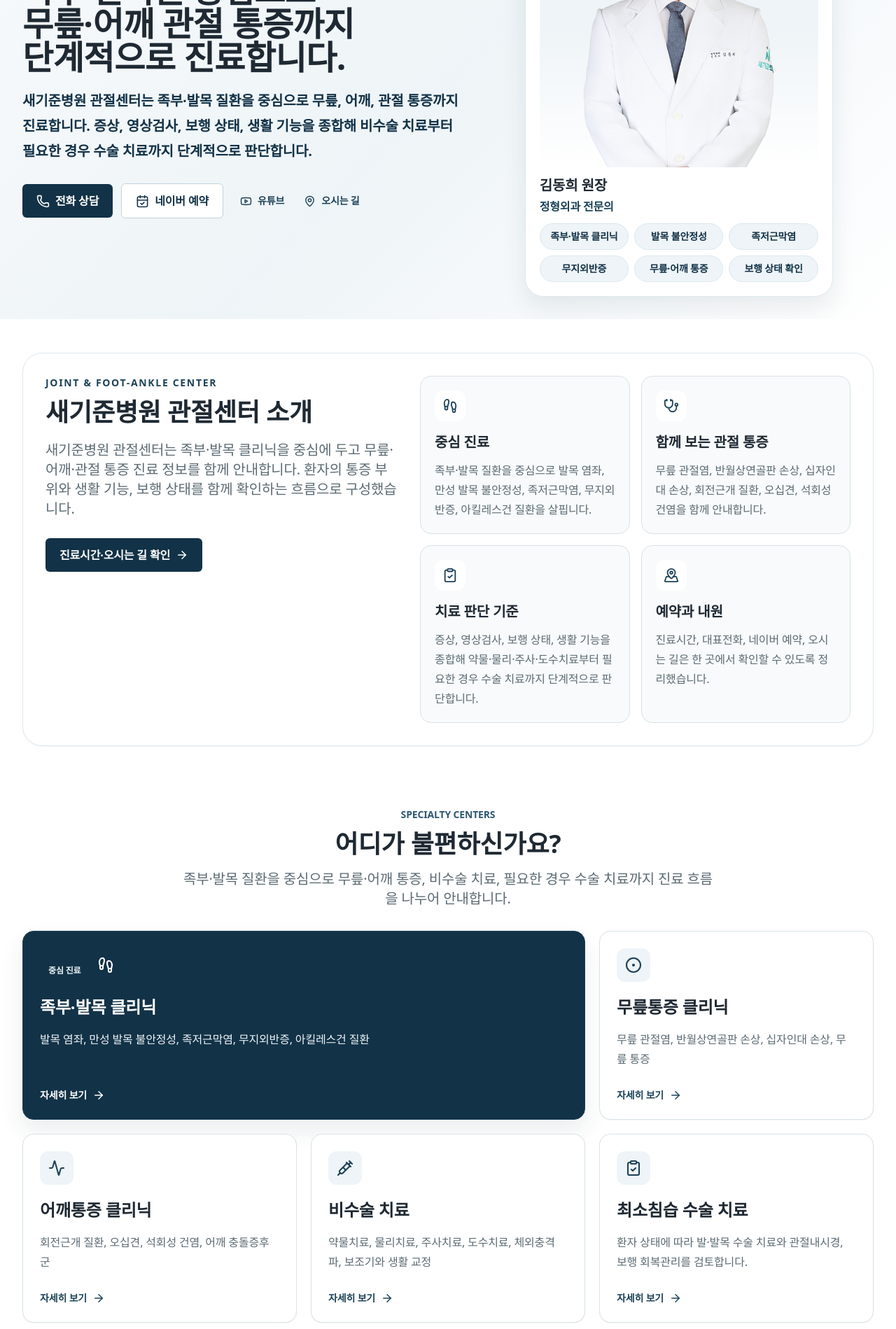
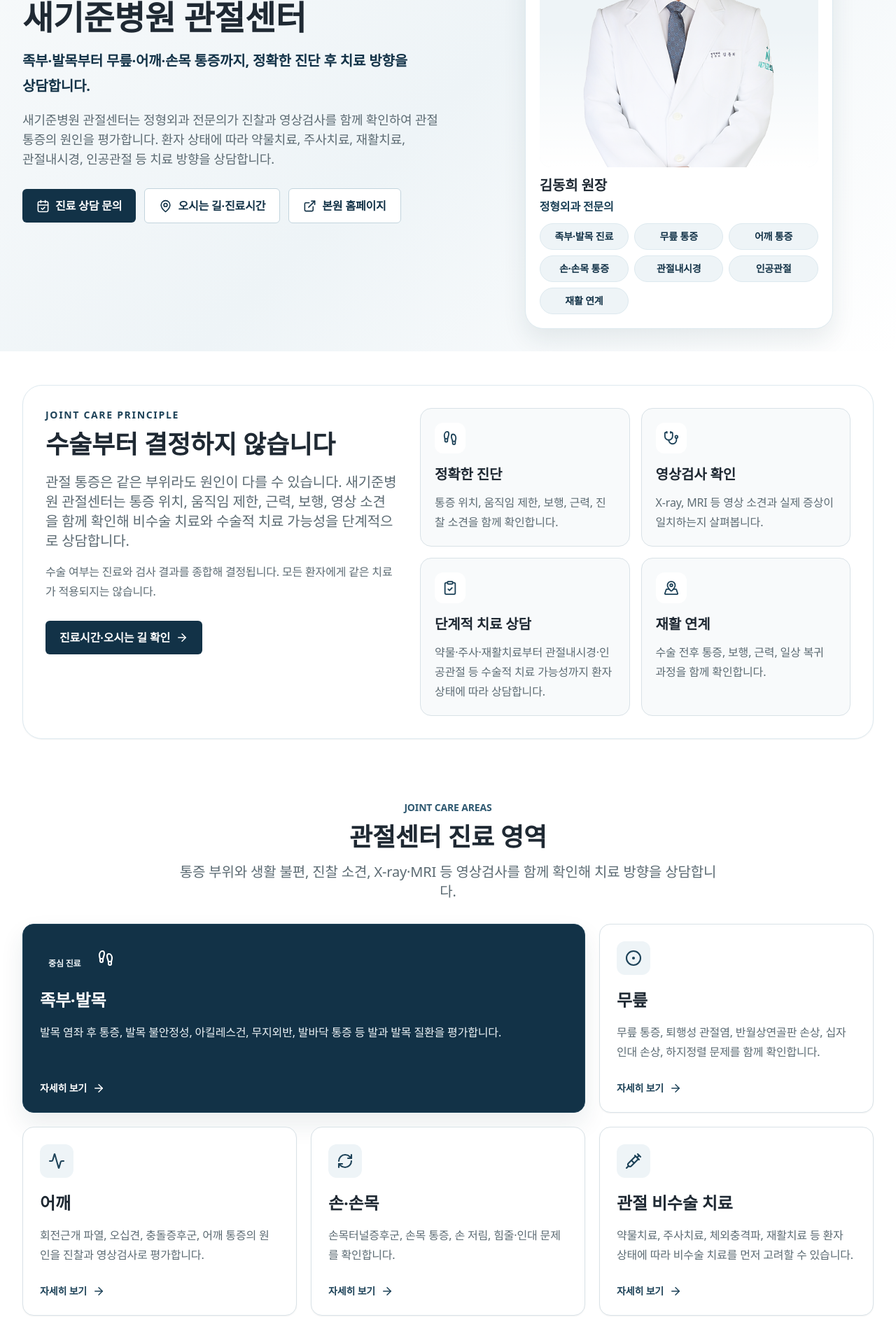
Before and after one commit to hanjinjangspine/joint.new-standard, a Next.js app: page / in a window 1280 px wide. Shown: the part 320-2219 px from the top of the page at 70% size. Built offline with nearby package versions, Linux system fonts and the light colour scheme; no server answers.

Commit message:
Refine joint center homepage messaging

```diff
--- a/app/page.tsx
+++ b/app/page.tsx
@@ -1,4 +1,6 @@
 import type { Metadata } from "next";
+import Link from "next/link";
+import { ArrowRight, ExternalLink, MapPin } from "lucide-react";
 import CenterIntroSection from "@/components/CenterIntroSection";
 import CTASection from "@/components/CTASection";
 import DoctorIntroSection from "@/components/DoctorIntroSection";
@@ -11,11 +13,31 @@ import SpecialtyGrid from "@/components/SpecialtyGrid";
 import TreatmentFlow from "@/components/TreatmentFlow";
 import { createMetadata } from "@/lib/seo";
 
+const officialLinks = [
+  {
+    label: "새기준병원 본원",
+    href: "https://new-standard.co.kr"
+  },
+  {
+    label: "의료진 소개",
+    href: "https://new-standard.co.kr/sub/r10/s1020.php"
+  },
+  {
+    label: "오시는 길·진료시간",
+    href: "https://new-standard.co.kr/sub/r10/s1040.php"
+  },
+  {
+    label: "온라인 상담",
+    href: "https://new-standard.co.kr/bbs/board.php?bo_table=counsel"
+  }
+];
+
 export const metadata: Metadata = createMetadata({
-  title: "새기준병원 관절센터 | 용인 족부·발목·무릎·어깨 진료",
+  title: "새기준병원 관절센터 | 족부·발목·무릎·어깨 통증 진료",
   description:
-    "용인 처인구 새기준병원 관절센터. 족부·발목 질환을 중심으로 무릎통증, 어깨통증, 관절주사, 비수술 치료, 필요한 경우 수술 치료와 보행 회복관리를 안내합니다.",
-  path: "/"
+    "새기준병원 관절센터는 족부·발목, 무릎, 어깨, 손·손목 통증을 진찰과 영상검사를 함께 확인해 비수술 치료와 수술적 치료 방향을 상담합니다. 용인시 처인구에 위치한 정형외과 관절 진료 안내입니다.",
+  path: "/",
+  keywords: ["용인 관절센터", "용인 족부발목", "용인 무릎통증", "용인 어깨통증", "용인 손목통증"]
 });
 
 export default function HomePage() {
@@ -24,34 +46,101 @@ export default function HomePage() {
       <HeroSection />
       <CenterIntroSection />
       <SpecialtyGrid />
+      <TreatmentFlow />
 
       <section className="bg-calm px-4 py-16 sm:px-6 lg:px-8">
-        <div className="mx-auto grid max-w-7xl gap-10 lg:grid-cols-[0.9fr_1.1fr] lg:items-center">
+        <div className="mx-auto grid max-w-7xl gap-8 lg:grid-cols-[0.92fr_1.08fr] lg:items-center">
           <SectionTitle
-            eyebrow="Treatment Philosophy"
-            title="발과 발목의 통증은 보행과 생활 기능을 함께 봅니다."
-            description="같은 발목 통증이라도 환자마다 불편한 동작, 신발 착용 문제, 보행 제한, 치료 목표가 다릅니다."
+            eyebrow="Foot & Ankle Focus"
+            title="족부·발목 통증은 보행과 균형까지 함께 봐야 합니다"
+            description="발과 발목 통증은 한 부위의 문제만이 아니라 보행, 하지정렬, 무릎·고관절 부담과도 관련될 수 있습니다. 새기준병원 관절센터는 족부·발목 질환을 중심으로 무릎, 어깨, 손목 등 관절 통증을 함께 평가합니다."
           />
-          <div className="rounded-lg border border-line bg-white p-6 shadow-sm sm:p-8">
-            <p className="text-xl leading-9 text-muted">
-              새기준병원 관절센터는 족부·발목 질환을 중심으로 환자의 이야기를 듣고,
-              영상검사와 진찰 소견, 기존 치료 반응을 함께 확인하여 치료 순서를 정합니다.
-              무릎과 어깨 통증도 관절의 움직임과 생활 제한을 함께 살펴 비수술 치료부터
-              필요한 경우 수술 치료까지 단계적으로 설명합니다.
-            </p>
+          <div className="grid gap-4 sm:grid-cols-3">
+            {[
+              { label: "족부·발목 진료", href: "/foot-ankle" },
+              { label: "최소침습 족부·발목 수술", href: "/foot-ankle-mis" },
+              { label: "회복관리", href: "/recovery" }
+            ].map((item) => (
+              <Link
+                key={item.href}
+                href={item.href}
+                className="group rounded-2xl border border-line bg-white p-5 shadow-sm transition hover:-translate-y-1 hover:border-brand-200 hover:shadow-card"
+              >
+                <span className="text-lg font-extrabold text-ink">{item.label}</span>
+                <span className="mt-5 inline-flex items-center gap-2 text-sm font-extrabold text-brand-700">
+                  자세히 보기
+                  <ArrowRight aria-hidden="true" size={17} className="transition group-hover:translate-x-1" />
+                </span>
+              </Link>
+            ))}
           </div>
         </div>
       </section>
 
       <FootAnkleFeature />
-      <TreatmentFlow />
       <DoctorIntroSection />
+
+      <section className="px-4 py-16 sm:px-6 lg:px-8">
+        <div className="mx-auto max-w-7xl rounded-[28px] border border-brand-100 bg-white p-6 shadow-sm sm:p-8">
+          <div className="grid gap-8 lg:grid-cols-[0.85fr_1.15fr] lg:items-center">
+            <SectionTitle
+              eyebrow="Local Guide"
+              title="용인·처인구 인근 관절 통증 진료 안내"
+              description="새기준병원 관절센터는 경기도 용인시 처인구에 위치해 있으며, 용인·처인구를 비롯해 수원, 오산, 이천, 안성, 경기 광주 등 인근 지역에서 무릎·어깨·발목·손목 통증으로 내원하는 환자의 진료 상담을 받을 수 있습니다. 새기준병원이 해당 지역에 위치한 것은 아니며, 환자 상태와 검사 결과에 따라 치료 방향을 상담합니다."
+            />
+            <div className="rounded-2xl bg-calm p-6">
+              <div className="flex h-12 w-12 items-center justify-center rounded-xl bg-white text-brand-700">
+                <MapPin aria-hidden="true" size={24} />
+              </div>
+              <p className="mt-5 text-lg font-extrabold text-ink">주소</p>
+              <p className="mt-2 text-base leading-7 text-muted">경기도 용인시 처인구 중부대로 1539</p>
+              <p className="mt-5 text-lg font-extrabold text-ink">진료 상담 전 확인</p>
+              <p className="mt-2 text-base leading-7 text-muted">
+                기존 X-ray, MRI 등 영상자료가 있다면 진료 상담에 도움이 됩니다. 진료 일정은 병원 상황에 따라 달라질 수 있으므로 방문 전 대표전화로 확인해 주세요.
+              </p>
+            </div>
+          </div>
+        </div>
+      </section>
+
+      <section className="bg-brand-900 px-4 py-16 text-white sm:px-6 lg:px-8">
+        <div className="mx-auto max-w-7xl">
+          <div className="grid gap-8 lg:grid-cols-[0.85fr_1.15fr] lg:items-start">
+            <div>
+              <p className="text-sm font-extrabold uppercase tracking-[0.12em] text-brand-100">
+                Official Hospital Links
+              </p>
+              <h2 className="mt-3 text-3xl font-extrabold leading-tight sm:text-4xl">
+                새기준병원 본원과 함께 보는 관절 진료
+              </h2>
+              <p className="mt-5 text-lg leading-8 text-brand-50">
+                관절센터 진료는 새기준병원 본원 진료 안내, 영상검사, 재활치료, 입퇴원 안내와 함께 확인할 수 있습니다.
+              </p>
+            </div>
+            <div className="grid gap-3 sm:grid-cols-2">
+              {officialLinks.map((item) => (
+                <Link
+                  key={item.href}
+                  href={item.href}
+                  target="_blank"
+                  rel="noopener noreferrer"
+                  className="group flex min-h-20 items-center justify-between rounded-2xl border border-white/12 bg-white/8 p-5 text-base font-extrabold text-white transition hover:bg-white/14"
+                >
+                  {item.label}
+                  <ExternalLink aria-hidden="true" size={18} className="transition group-hover:translate-x-1" />
+                </Link>
+              ))}
+            </div>
+          </div>
+        </div>
+      </section>
+
       <HomeAIReadableSummary />
       <FAQSection />
 
       <CTASection
-        title="진료시간과 오시는 길, 예약 방법을 확인하세요."
-        description="족부·발목 통증을 비롯해 무릎·어깨 관절 통증이 반복된다면 현재 상태와 치료 단계를 먼저 확인해 보세요. 내원 전 대표전화와 네이버 예약으로 진료 일정을 확인하실 수 있습니다."
+        title="관절 통증이 지속된다면 현재 상태와 치료 단계를 먼저 확인해 보세요"
+        description="족부·발목, 무릎, 어깨, 손·손목 통증은 원인이 다양합니다. 진찰과 영상검사 결과를 함께 확인해 환자 상태에 맞는 치료 방향을 상담합니다."
       />
     </main>
   );
--- a/components/CenterIntroSection.tsx
+++ b/components/CenterIntroSection.tsx
@@ -3,23 +3,23 @@ import { ArrowRight, ClipboardCheck, Footprints, MapPinned, Stethoscope } from "
 
 const introItems = [
   {
-    title: "중심 진료",
-    body: "족부·발목 질환을 중심으로 발목 염좌, 만성 발목 불안정성, 족저근막염, 무지외반증, 아킬레스건 질환을 살핍니다.",
+    title: "정확한 진단",
+    body: "통증 위치, 움직임 제한, 보행, 근력, 진찰 소견을 함께 확인합니다.",
     icon: Footprints
   },
   {
-    title: "함께 보는 관절 통증",
-    body: "무릎 관절염, 반월상연골판 손상, 십자인대 손상, 회전근개 질환, 오십견, 석회성 건염을 함께 안내합니다.",
+    title: "영상검사 확인",
+    body: "X-ray, MRI 등 영상 소견과 실제 증상이 일치하는지 살펴봅니다.",
     icon: Stethoscope
   },
   {
-    title: "치료 판단 기준",
-    body: "증상, 영상검사, 보행 상태, 생활 기능을 종합해 약물·물리·주사·도수치료부터 필요한 경우 수술 치료까지 단계적으로 판단합니다.",
+    title: "단계적 치료 상담",
+    body: "약물·주사·재활치료부터 관절내시경·인공관절 등 수술적 치료 가능성까지 환자 상태에 따라 상담합니다.",
     icon: ClipboardCheck
   },
   {
-    title: "예약과 내원",
-    body: "진료시간, 대표전화, 네이버 예약, 오시는 길은 한 곳에서 확인할 수 있도록 정리했습니다.",
+    title: "재활 연계",
+    body: "수술 전후 통증, 보행, 근력, 일상 복귀 과정을 함께 확인합니다.",
     icon: MapPinned
   }
 ];
@@ -31,15 +31,19 @@ export default function CenterIntroSection() {
         <div className="grid gap-8 rounded-[28px] border border-brand-100 bg-white p-6 shadow-sm lg:grid-cols-[0.9fr_1.1fr] lg:p-8">
           <div>
             <p className="text-sm font-extrabold uppercase tracking-[0.12em] text-brand-700">
-              Joint & Foot-Ankle Center
+              Joint Care Principle
             </p>
             <h2 className="mt-3 break-keep text-3xl font-extrabold leading-tight text-ink sm:text-4xl">
-              새기준병원 관절센터 소개
+              수술부터 결정하지 않습니다
             </h2>
             <p className="mt-5 text-lg leading-8 text-muted sm:text-xl">
-              새기준병원 관절센터는 족부·발목 클리닉을 중심에 두고
-              무릎·어깨·관절 통증 진료 정보를 함께 안내합니다. 환자의 통증 부위와
-              생활 기능, 보행 상태를 함께 확인하는 흐름으로 구성했습니다.
+              관절 통증은 같은 부위라도 원인이 다를 수 있습니다. 새기준병원 관절센터는
+              통증 위치, 움직임 제한, 근력, 보행, 영상 소견을 함께 확인해 비수술 치료와
+              수술적 치료 가능성을 단계적으로 상담합니다.
+            </p>
+            <p className="mt-4 text-base leading-7 text-muted">
+              수술 여부는 진료와 검사 결과를 종합해 결정됩니다. 모든 환자에게 같은 치료가
+              적용되지는 않습니다.
             </p>
             <Link
               href="/contact"
--- a/components/DoctorIntroSection.tsx
+++ b/components/DoctorIntroSection.tsx
@@ -19,19 +19,26 @@ export default function DoctorIntroSection() {
         <div>
           <p className="text-sm font-bold uppercase text-brand-600">Orthopedic Doctor</p>
           <h2 className="mt-3 text-3xl font-bold leading-tight text-ink sm:text-4xl">
-            김동희 원장 소개
+            정형외과 전문의 김동희 원장
           </h2>
           <div className="mt-5">
             <p className="text-2xl font-extrabold text-ink">{doctorProfile.name}</p>
             <p className="mt-1 text-lg font-bold text-brand-700">{doctorProfile.title}</p>
           </div>
           <p className="mt-5 text-lg leading-8 text-muted sm:text-xl">
-            새기준병원 관절센터는 족부·발목 질환을 중심으로 무릎·어깨 통증과
-            관절질환까지 함께 살펴봅니다. 정형외과 의료진은 환자의 이야기를 충분히
-            듣고, 비수술 치료부터 필요한 경우 수술 치료까지 단계적으로 안내합니다.
+            족부·발목, 무릎, 어깨, 손·손목 질환을 진료하며, 환자의 증상과 영상검사
+            결과를 함께 확인해 비수술 치료와 수술적 치료 방향을 상담합니다.
           </p>
           <div className="mt-6 flex flex-wrap gap-2">
-            {doctorProfile.specialties.slice(0, 10).map(
+            {[
+              "족부·발목 질환",
+              "무릎 통증",
+              "어깨 통증",
+              "손·손목 질환",
+              "하지정렬·보행균형",
+              "관절내시경",
+              "인공관절"
+            ].map(
               (item) => (
                 <span
                   key={item}
--- a/components/HeroSection.tsx
+++ b/components/HeroSection.tsx
@@ -1,28 +1,38 @@
 import Image from "next/image";
 import Link from "next/link";
-import { CalendarCheck, MapPin, Phone, Youtube } from "lucide-react";
-import { ctaActions, doctorProfile, hospitalInfo } from "@/lib/data";
+import { CalendarCheck, ExternalLink, MapPin } from "lucide-react";
+import { doctorProfile } from "@/lib/data";
 
 const heroBadges = [
-  "족부·발목 클리닉",
-  "발목 불안정성",
-  "족저근막염",
-  "무지외반증",
-  "무릎·어깨 통증",
-  "보행 상태 확인"
+  "족부·발목 진료",
+  "무릎 통증",
+  "어깨 통증",
+  "손·손목 통증",
+  "관절내시경",
+  "인공관절",
+  "재활 연계"
 ];
 
-const iconMap = {
-  "전화 상담": Phone,
-  "네이버 예약": CalendarCheck,
-  "유튜브": Youtube,
-  "오시는 길": MapPin
-};
+const heroActions = [
+  {
+    label: "진료 상담 문의",
+    href: "https://new-standard.co.kr/bbs/board.php?bo_table=counsel",
+    icon: CalendarCheck,
+    primary: true
+  },
+  {
+    label: "오시는 길·진료시간",
+    href: "https://new-standard.co.kr/sub/r10/s1040.php",
+    icon: MapPin
+  },
+  {
+    label: "본원 홈페이지",
+    href: "https://new-standard.co.kr",
+    icon: ExternalLink
+  }
+];
 
 export default function HeroSection() {
-  const primaryActions = ctaActions.slice(0, 2);
-  const supportActions = ctaActions.slice(2);
-
   return (
     <section className="overflow-hidden bg-[linear-gradient(135deg,#F8FAFB_0%,#EEF4F7_50%,#FFFFFF_100%)] px-4 py-6 sm:px-6 lg:px-8 lg:py-8">
       <div className="mx-auto grid max-w-7xl items-center gap-8 lg:grid-cols-[1.06fr_0.94fr]">
@@ -31,57 +41,38 @@ export default function HeroSection() {
             New Standard Hospital Joint & Foot-Ankle Center
           </p>
           <h1 className="max-w-3xl break-keep text-3xl font-extrabold leading-[1.16] tracking-[-0.01em] text-ink sm:text-4xl lg:text-[44px] xl:text-5xl 2xl:text-[56px]">
-            족부·발목을 중심으로{" "}
-            <br />
-            무릎·어깨 관절 통증까지 단계적으로 진료합니다.
+            새기준병원 관절센터
           </h1>
           <p className="mt-5 max-w-2xl break-keep text-base font-semibold leading-8 text-brand-800 sm:text-lg lg:text-xl lg:leading-9">
-            새기준병원 관절센터는 족부·발목 질환을 중심으로 무릎, 어깨, 관절 통증까지
-            진료합니다. 증상, 영상검사, 보행 상태, 생활 기능을 종합해 비수술 치료부터
-            필요한 경우 수술 치료까지 단계적으로 판단합니다.
+            족부·발목부터 무릎·어깨·손목 통증까지, 정확한 진단 후 치료 방향을 상담합니다.
+          </p>
+          <p className="mt-4 max-w-2xl break-keep text-base leading-8 text-muted sm:text-lg">
+            새기준병원 관절센터는 정형외과 전문의가 진찰과 영상검사를 함께 확인하여
+            관절 통증의 원인을 평가합니다. 환자 상태에 따라 약물치료, 주사치료,
+            재활치료, 관절내시경, 인공관절 등 치료 방향을 상담합니다.
           </p>
 
           <div className="mt-7 flex flex-col gap-3 sm:flex-row sm:flex-wrap sm:items-center">
-            {primaryActions.map((action, index) => {
-              const Icon = iconMap[action.label as keyof typeof iconMap] || Phone;
-              const isExternal = action.href.startsWith("http");
+            {heroActions.map((action) => {
+              const Icon = action.icon;
               return (
                 <Link
                   key={action.label}
                   href={action.href}
-                  aria-label={action.ariaLabel}
+                  aria-label={`${action.label} 새 창으로 이동`}
                   className={`inline-flex min-h-12 items-center justify-center gap-2 rounded-md px-5 py-3 text-base font-extrabold transition focus:outline-none focus:ring-2 focus:ring-brand-500 focus:ring-offset-2 ${
-                    index === 0
+                    action.primary
                       ? "bg-brand-800 text-white hover:bg-brand-900"
                       : "border border-brand-200 bg-white text-brand-800 hover:bg-brand-50"
                   }`}
-                  target={isExternal ? "_blank" : undefined}
-                  rel={isExternal ? "noopener noreferrer" : undefined}
+                  target="_blank"
+                  rel="noopener noreferrer"
                 >
                   <Icon aria-hidden="true" size={19} />
                   {action.label}
                 </Link>
               );
             })}
-            <div className="flex flex-wrap items-center gap-3 sm:pl-1">
-              {supportActions.map((action) => {
-                const Icon = iconMap[action.label as keyof typeof iconMap] || MapPin;
-                const isExternal = action.href.startsWith("http");
-                return (
-                  <Link
-                    key={action.label}
-                    href={action.href}
-                    className="inline-flex min-h-10 items-center justify-center gap-2 rounded-md px-2 py-2 text-sm font-extrabold text-brand-700 hover:text-brand-900"
-                    aria-label={action.ariaLabel}
-                    target={isExternal ? "_blank" : undefined}
-                    rel={isExternal ? "noopener noreferrer" : undefined}
-                  >
-                    <Icon aria-hidden="true" size={17} />
-                    {action.label}
-                  </Link>
-                );
-              })}
-            </div>
           </div>
         </div>
 
--- a/components/SpecialtyGrid.tsx
+++ b/components/SpecialtyGrid.tsx
@@ -1,15 +1,59 @@
 import SectionTitle from "@/components/SectionTitle";
 import SpecialtyCard from "@/components/SpecialtyCard";
-import { specialtyCards } from "@/lib/data";
+
+const specialtyCards = [
+  {
+    title: "족부·발목",
+    href: "/foot-ankle",
+    description:
+      "발목 염좌 후 통증, 발목 불안정성, 아킬레스건, 무지외반, 발바닥 통증 등 발과 발목 질환을 평가합니다.",
+    icon: "ankle",
+    featured: true
+  },
+  {
+    title: "무릎",
+    href: "/knee",
+    description:
+      "무릎 통증, 퇴행성 관절염, 반월상연골판 손상, 십자인대 손상, 하지정렬 문제를 함께 확인합니다.",
+    icon: "knee"
+  },
+  {
+    title: "어깨",
+    href: "/shoulder",
+    description:
+      "회전근개 파열, 오십견, 충돌증후군, 어깨 통증의 원인을 진찰과 영상검사로 평가합니다.",
+    icon: "shoulder"
+  },
+  {
+    title: "손·손목",
+    href: "/contact",
+    description: "손목터널증후군, 손목 통증, 손 저림, 힘줄·인대 문제를 확인합니다.",
+    icon: "recovery"
+  },
+  {
+    title: "관절 비수술 치료",
+    href: "/injection-pain",
+    description:
+      "약물치료, 주사치료, 체외충격파, 재활치료 등 환자 상태에 따라 비수술 치료를 먼저 고려할 수 있습니다.",
+    icon: "injection"
+  },
+  {
+    title: "최소침습 관절수술",
+    href: "/minimally-invasive-surgery",
+    description:
+      "관절내시경, 최소침습 수술, 수술 후 회복관리와 재활 계획은 진료와 검사 결과에 따라 상담합니다.",
+    icon: "surgery"
+  }
+];
 
 export default function SpecialtyGrid() {
   return (
     <section className="px-4 py-9 sm:px-6 lg:px-8 lg:py-10">
       <div className="mx-auto max-w-7xl">
         <SectionTitle
-          eyebrow="Specialty Centers"
-          title="어디가 불편하신가요?"
-          description="족부·발목 질환을 중심으로 무릎·어깨 통증, 비수술 치료, 필요한 경우 수술 치료까지 진료 흐름을 나누어 안내합니다."
+          eyebrow="Joint Care Areas"
+          title="관절센터 진료 영역"
+          description="통증 부위와 생활 불편, 진찰 소견, X-ray·MRI 등 영상검사를 함께 확인해 치료 방향을 상담합니다."
           align="center"
         />
         <div className="mt-8 grid gap-5 md:grid-cols-2 xl:grid-cols-3">
--- a/components/TreatmentFlow.tsx
+++ b/components/TreatmentFlow.tsx
@@ -1,4 +1,21 @@
-import { careFlow } from "@/lib/data";
+const careFlow = [
+  {
+    step: "1",
+    title: "진단",
+    description: "통증 부위, 움직임 제한, 보행, 근력, 진찰 소견을 확인합니다."
+  },
+  {
+    step: "2",
+    title: "검사",
+    description: "X-ray, MRI 등 영상 소견과 증상의 일치 여부를 확인합니다."
+  },
+  {
+    step: "3",
+    title: "치료 방향 상담",
+    description:
+      "약물·주사·재활치료부터 관절내시경·인공관절 등 수술적 치료 가능성까지 환자 상태에 따라 상담합니다."
+  }
+];
 
 export default function TreatmentFlow() {
   return (
@@ -7,23 +24,27 @@ export default function TreatmentFlow() {
         <div className="max-w-3xl">
           <p className="mb-3 text-sm font-bold uppercase text-brand-600">Care Flow</p>
           <h2 className="text-3xl font-extrabold leading-tight text-ink sm:text-4xl">
-            진단부터 회복까지, 치료 순서를 함께 정합니다.
+            수술부터 결정하지 않고 치료 단계를 확인합니다
           </h2>
           <p className="mt-4 text-lg leading-8 text-muted sm:text-xl">
-            처음 상담부터 보행 회복과 일상 복귀 관리까지 필요한 단계를 차분하게 설명합니다.
+            관절 통증은 진찰과 검사 결과에 따라 치료 방향이 달라질 수 있습니다. 현재 상태를
+            확인한 뒤 필요한 치료 단계를 상담합니다.
           </p>
         </div>
-        <div className="mt-10 grid gap-5 md:grid-cols-2 xl:grid-cols-4">
+        <div className="mt-10 grid gap-5 md:grid-cols-3">
           {careFlow.map((item) => (
             <article key={item.step} className="rounded-2xl border border-line bg-white p-6 shadow-sm">
               <div className="flex h-11 w-11 items-center justify-center rounded-full bg-brand-50 text-sm font-extrabold text-brand-800">
-                {item.step.replace("단계", "")}
+                {item.step}
               </div>
               <h3 className="mt-4 text-xl font-extrabold leading-8 text-ink">{item.title}</h3>
               <p className="mt-4 text-base leading-7 text-muted">{item.description}</p>
             </article>
           ))}
         </div>
+        <p className="mt-6 rounded-2xl bg-calm p-5 text-base font-bold leading-7 text-brand-800">
+          수술 여부는 진료와 검사 결과를 종합해 결정됩니다. 모든 환자에게 같은 치료가 적용되지는 않습니다.
+        </p>
       </div>
     </section>
   );
```
